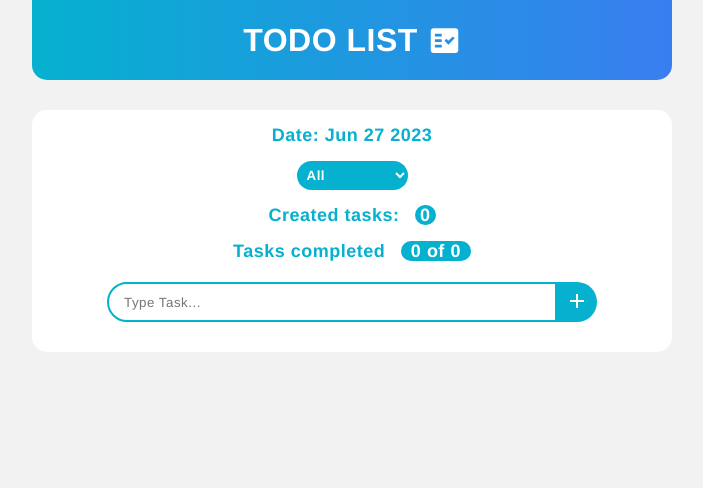
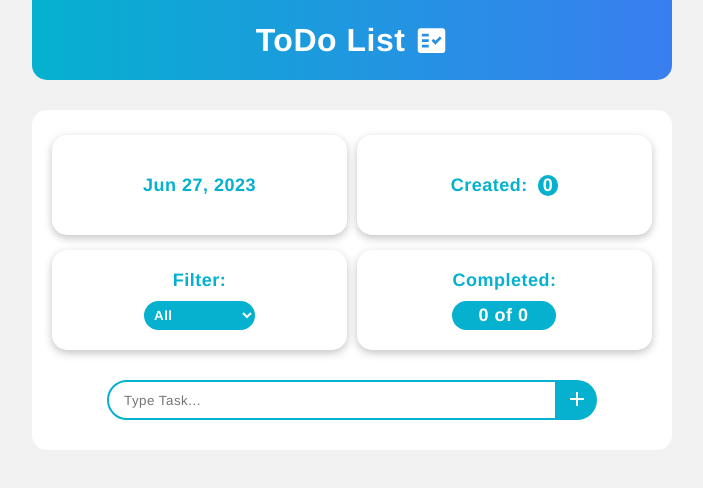
Before and after one commit to Andrejrey/React_TodoList, a React (Vite) app: page / in a window 1280 px wide. Shown: the top 488 px of the page, without its empty margins (288-991 px from the left). Built offline with nearby package versions, Linux system fonts and the light colour scheme.

Commit message:
change TaskStats component css

```diff
--- a/src/App.css
+++ b/src/App.css
@@ -51,8 +51,8 @@ main {
   justify-content: center;
   padding: 10px;
   margin-bottom: 20px;
-  margin-left: 5px;
-  margin-right: 5px;
+  margin-left: 12px;
+  margin-right: 12px;
   justify-self: start;
 }
 
@@ -104,7 +104,7 @@ input {
   padding: 30px;
   background-color: #f2f2f2;
   box-shadow: rgba(0, 0, 0, 0.24) 0px 3px 8px;
-  width: 90%;
+  width: 91%;
   margin-bottom: 30px;
   border-radius: 15px;
 }
@@ -178,30 +178,68 @@ input {
   font-size: large;
 }
 
+.quantity-container {
+  display: grid;
+  grid-template-columns: 1fr;
+  grid-template-rows: 1fr;
+  gap: 0px 0px;
+  grid-template-areas: "quantity-container-two";
+}
+
+.quantity-container-two {
+  grid-area: quantity-container-two;
+  margin-top: 30px;
+  display: flex;
+  justify-content: space-around;
+  align-items: center;
+  background-color: white;
+  padding: 20px;
+  border-radius: 15px 15px 0 0;
+  font-size: large;
+  font-weight: bold;
+  color: #05b1cf;
+}
+
+#complited-quantity {
+  display: flex;
+  flex-direction: row;
+}
+
+#filter p {
+  display: none;
+}
+
 @media only screen and (max-width: 650px) {
   header {
-    width: 90vw;
+    min-width: 100vw;
   }
 
   .container {
-    width: 90vw;
+    min-width: 100vw;
   }
 
-  #quantity-container {
-    min-width: 90vw;
+  .quantity-container-two {
+    min-width: 100vw;
   }
 }
 
 @media only screen and (max-width: 960px) {
-  #quantity-container {
-    display: flex;
-    flex-wrap: wrap;
-    text-align: center;
+  .container {
+    width: 70vw;
+  }
+
+  .quantity-container-two {
+    width: 70vw;
+  }
+
+  header {
+    width: 70vw;
   }
 
   #plus {
     min-width: 35px;
   }
+
   .tasks {
     display: flex;
     flex-direction: column;
@@ -212,10 +250,6 @@ input {
   .update-buttons {
     padding: 10px;
     margin-top: 10px;
-  }
-
-  .todo-input {
-    margin-top: 5px;
   }
 
   .tasks p {
@@ -247,81 +281,102 @@ input {
     width: 80px;
   }
 
-  #complited-quantity {
-    margin-top: 15px;
-  }
-
   #completedBtn {
-    margin-bottom: 15px;
-  }
-
-  #filterSelect {
     margin-bottom: 15px;
   }
 }
 
 @media only screen and (max-width: 1497px) {
-  .delete {
+  .quantity-container-two {
+    display: grid;
+    justify-items: legacy;
+    grid-template-columns: 1fr 1fr;
+    grid-template-rows: 1fr 1fr;
+    gap: 0px 0px;
+    grid-template-areas:
+      "date task-quantity"
+      "filter complited-quantity";
+  }
+
+  #filter {
+    display: flex;
+    align-items: center;
+    justify-content: center;
+    margin-top: 10px;
+    grid-area: filter;
+    flex-direction: column;
+    box-shadow: rgba(0, 0, 0, 0.24) 0px 3px 8px;
+    border-radius: 15px;
+    margin-right: 5px;
+    height: 100px;
+  }
+
+  #filter p {
+    display: block;
+  }
+
+  #filterSelect {
     margin-top: 10px;
   }
 
-  #quantity-container {
+  #date {
     display: flex;
-    flex-direction: column;
-    text-align: center;
+    justify-content: center;
+    align-items: center;
+    box-shadow: rgba(0, 0, 0, 0.24) 0px 3px 8px;
+    border-radius: 15px;
+    height: 100px;
+    margin-right: 5px;
   }
 
-  #filterSelect {
-    margin-top: 15px;
-    margin-bottom: 15px;
-  }
-
-  #date {
-    grid-area: date;
-    margin-top: 15px;
+  #task-quantity {
+    box-shadow: rgba(0, 0, 0, 0.24) 0px 3px 8px;
+    border-radius: 15px;
+    height: 100px;
+    margin-left: 5px;
   }
 
   #complited-quantity {
     grid-area: complited-quantity;
-    margin-top: 15px;
-    margin-bottom: 10px;
+    display: flex;
+    margin-top: 10px;
+    align-items: center;
+    justify-content: center;
+    flex-direction: column;
+    align-items: center;
+    justify-content: center;
+    box-shadow: rgba(0, 0, 0, 0.24) 0px 3px 8px;
+    margin-left: 5px;
+    height: 100px;
+    border-radius: 15px;
   }
 
-  .filter {
-    grid-area: filter;
+  #complited-quantity-number {
+    margin-top: 10px;
+    margin-right: 12px;
+    width: 104px;
+    text-align: center;
+    padding: 4px;
+  }
+
+  #filterSelect {
+    width: 111px;
   }
 
   #task-quantity {
+    display: flex;
+    align-items: center;
+    justify-content: center;
     grid-area: task-quantity;
   }
-  #quantity-container {
-    display: grid;
-    grid-template-columns: 1fr 1fr;
-    grid-template-rows: 1fr 1fr;
-    gap: 0px 0px;
-    grid-template-areas:
-      "date filter"
-      "task-quantity complited-quantity";
+
+  .delete {
+    margin-top: 10px;
   }
 }
 
 .MuiSvgIcon-root {
   color: white;
-}
-
-#quantity-container {
-  display: flex;
-  justify-content: space-around;
-  align-items: center;
-  margin-top: 30px;
-  color: #05b1cf;
-  font-size: large;
-  font-weight: bold;
-  background-color: white;
-  width: 50vw;
-  min-height: 60px;
-  border-radius: 15px 15px 0 0;
-  align-self: center;
 }
 
 #task-quantity-number {
--- a/src/components/Header.jsx
+++ b/src/components/Header.jsx
@@ -1,12 +1,10 @@
-import FactCheckIcon from '@mui/icons-material/FactCheck';
+import FactCheckIcon from "@mui/icons-material/FactCheck";
 
 export default function Header() {
-
-    return (
-            <header>
-                <h1>TODO LIST</h1>
-                <FactCheckIcon/>
-            </header>
-
-    )
+  return (
+    <header>
+      <h1>ToDo List</h1>
+      <FactCheckIcon />
+    </header>
+  );
 }
--- a/src/components/TaskStats.jsx
+++ b/src/components/TaskStats.jsx
@@ -10,25 +10,27 @@ export default function TaskStats({ task, onFilter, setMessage }) {
   }
 
   return (
-    <div id="quantity-container">
-      <p id="date">Date: {date[1] + " " + date[2] + " " + date[3]}</p>
-      <div className="filter">
+    <div className="quantity-container">
+      <div className="quantity-container-two">
+        <p id="date">{date[1] + " " + date[2] + ", " + date[3]}</p>
+        <div id="filter">
+          <p>Filter:</p>
           <select name="filteredTask" id="filterSelect" onChange={filteredTask}>
             <option value="all">All</option>
             <option value="completed">Completed</option>
             <option value="inProgress">In Progress</option>
           </select>
         </div>
-
         <p id="task-quantity">
-        Created tasks: <span id="task-quantity-number">{taskQuantity}</span>
+          Created: <span id="task-quantity-number">{taskQuantity}</span>
         </p>
-      <p id="complited-quantity">
-        Tasks completed{" "}
-        <span id="complited-quantity-number">
+        <div id="complited-quantity">
+          <p>Completed:</p>
+          <p id="complited-quantity-number">
             {completedTasks} of {taskQuantity}
-        </span>
           </p>
+        </div>
+      </div>
     </div>
   );
 }
```
Lines whose indentation alone changed are shown as unchanged.
